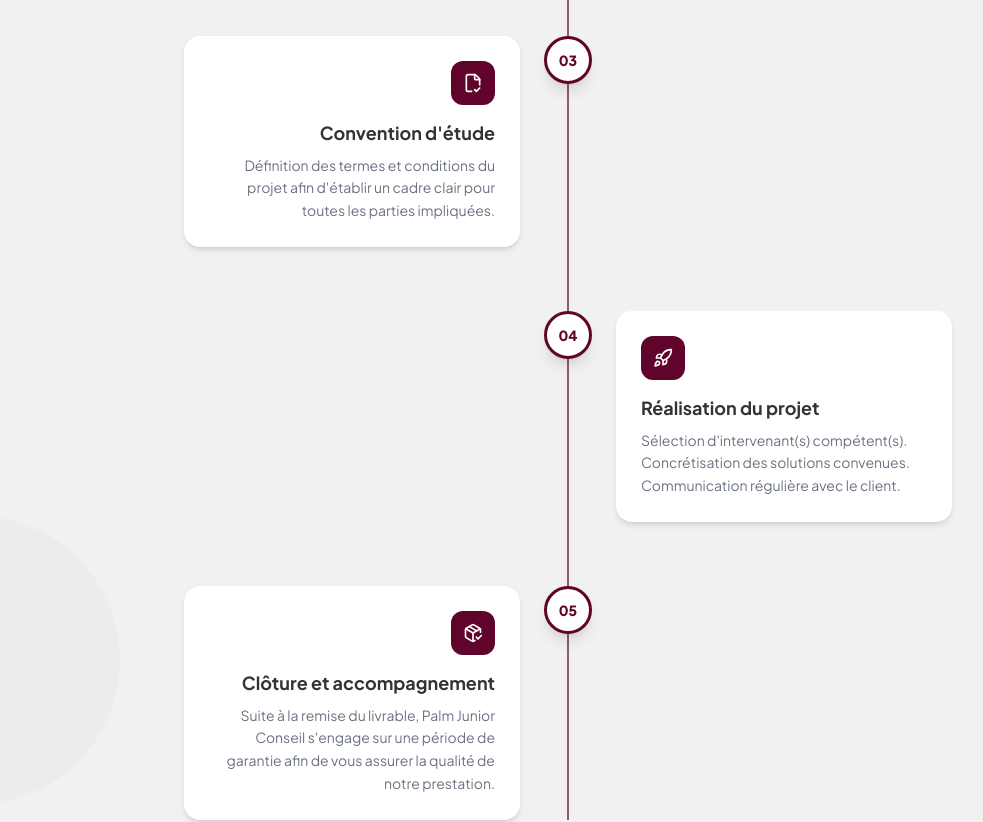
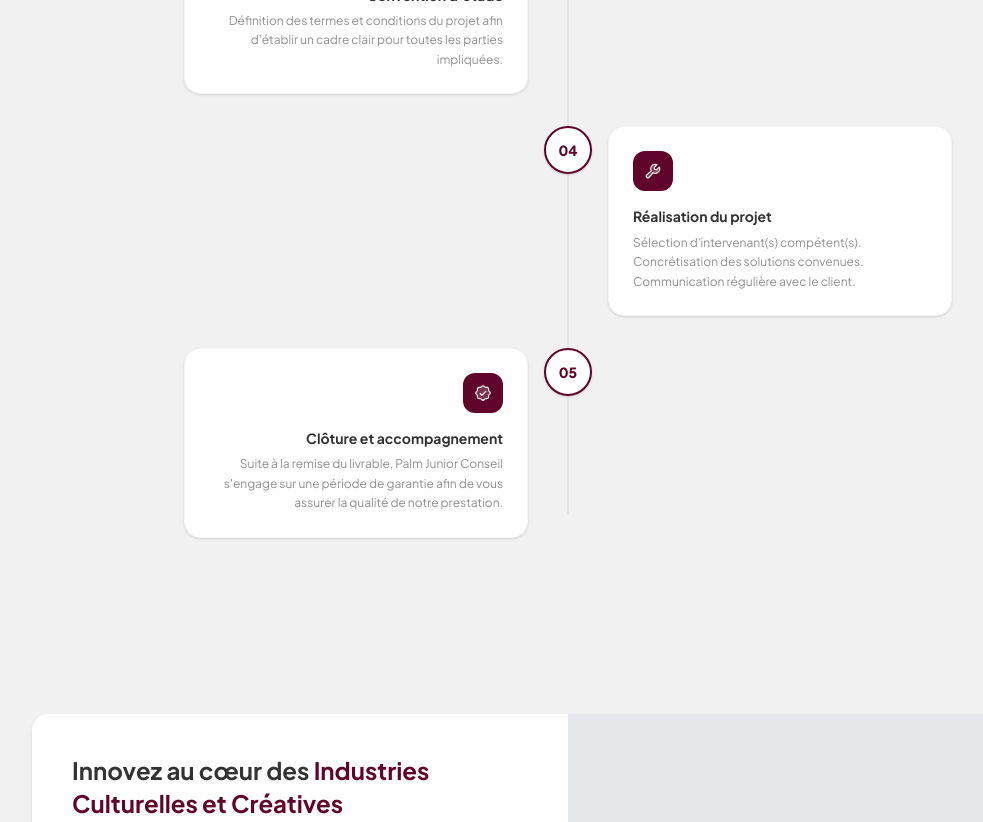
Before and after one commit to Stitchal/pjc-website, a Next.js app: page / in a window 1280 px wide. Shown: the part 1660-2482 px from the top of the page, without its empty margins (72-1055 px from the left). Built offline with nearby package versions, Linux system fonts and the light colour scheme.

Commit message:
enhanced code

```diff
--- a/app/nos-prestations/page.tsx
+++ b/app/nos-prestations/page.tsx
@@ -1,6 +1,5 @@
 import type { Metadata } from "next";
 import AppImage from "@/components/AppImage";
-import Link from "next/link";
 import CtaStrip from "@/components/CtaStrip";
 
 export const metadata: Metadata = {
--- a/components/Footer.tsx
+++ b/components/Footer.tsx
@@ -1,6 +1,7 @@
 import Link from "next/link";
 import AppImage from "@/components/AppImage";
-import { MapPin, Mail } from "lucide-react";
+import { MapPinIcon } from "@phosphor-icons/react/dist/ssr/MapPin";
+import { EnvelopeSimpleIcon } from "@phosphor-icons/react/dist/ssr/EnvelopeSimple";
 import { FaLinkedin, FaInstagram } from "react-icons/fa";
 import { NAV_LINKS } from "@/lib/nav-links";
 
@@ -30,7 +31,7 @@ export default function Footer() {
             </h3>
             <ul className="space-y-3 text-sm text-white/60">
               <li className="flex items-start gap-2">
-                <MapPin className="h-4 w-4 mt-0.5 shrink-0 text-brand-light" />
+                <MapPinIcon className="h-4 w-4 mt-0.5 shrink-0 text-brand-light" />
                 <span>
                   Campus Georges Méliès,
                   <br />
@@ -44,7 +45,7 @@ export default function Footer() {
                   href="mailto:palmjuniorconseil@gmail.com"
                   className="flex items-center gap-2 transition-colors duration-200 hover:text-white"
                 >
-                  <Mail className="h-4 w-4 shrink-0 text-brand-light" />
+                  <EnvelopeSimpleIcon className="h-4 w-4 shrink-0 text-brand-light" />
                   palmjuniorconseil@gmail.com
                 </a>
               </li>
--- a/components/NavBar.tsx
+++ b/components/NavBar.tsx
@@ -4,7 +4,8 @@ import { useState } from "react";
 import Link from "next/link";
 import AppImage from "@/components/AppImage";
 import { usePathname } from "next/navigation";
-import { Menu, X } from "lucide-react";
+import { ListIcon } from "@phosphor-icons/react/dist/ssr/List";
+import { XIcon } from "@phosphor-icons/react/dist/ssr/X";
 
 import { NAV_LINKS } from "@/lib/nav-links";
 export { NAV_LINKS };
@@ -88,7 +89,7 @@ export default function NavBar({ variant = "page" }: NavBarProps) {
           onClick={() => setMobileOpen(!mobileOpen)}
           aria-label={mobileOpen ? "Fermer le menu" : "Ouvrir le menu"}
         >
-          {mobileOpen ? <X size={18} /> : <Menu size={18} />}
+          {mobileOpen ? <XIcon size={18} /> : <ListIcon size={18} />}
         </button>
       </div>
 
--- a/components/home/ServicesGrid.tsx
+++ b/components/home/ServicesGrid.tsx
@@ -1,45 +1,104 @@
 "use client";
 
-import { Megaphone, Clapperboard, Gamepad2, PartyPopper, Search } from "lucide-react";
-import type { FC, SVGProps } from "react";
+import { MegaphoneIcon } from "@phosphor-icons/react/dist/ssr/Megaphone";
+import { FilmSlateIcon } from "@phosphor-icons/react/dist/ssr/FilmSlate";
+import { GameControllerIcon } from "@phosphor-icons/react/dist/ssr/GameController";
+import { ConfettiIcon } from "@phosphor-icons/react/dist/ssr/Confetti";
+import { MagnifyingGlassIcon } from "@phosphor-icons/react/dist/ssr/MagnifyingGlass";
+import Link from "next/link";
 
-type IconComponent = FC<SVGProps<SVGSVGElement> & { size?: number | string }>;
-
-const services: { icon: IconComponent; title: string; description: string }[] = [
-  { icon: Megaphone as IconComponent, title: "Communication", description: "Propulsez votre visibilité et votre communication" },
-  { icon: Clapperboard as IconComponent, title: "Production audiovisuelle", description: "Valorisez vos contenus et vos productions" },
-  { icon: Gamepad2 as IconComponent, title: "Game Design", description: "Réinventez l'expérience par le jeu" },
-  { icon: PartyPopper as IconComponent, title: "Événementiel", description: "Fédérez vos publics par l'événementiel" },
-  { icon: Search as IconComponent, title: "Étude de publics", description: "Décryptez l'impact de vos projets et de vos publics" },
+const services = [
+  {
+    icon: MegaphoneIcon,
+    title: "Communication",
+    description: "Propulsez votre visibilité et votre communication",
+    href: "/nos-prestations#communication",
+  },
+  {
+    icon: FilmSlateIcon,
+    title: "Production audiovisuelle",
+    description: "Valorisez vos contenus et vos productions",
+    href: "/nos-prestations#production-audiovisuelle",
+  },
+  {
+    icon: GameControllerIcon,
+    title: "Game Design",
+    description: "Réinventez l'expérience par le jeu",
+    href: "/nos-prestations#game-design",
+  },
+  {
+    icon: ConfettiIcon,
+    title: "Événementiel",
+    description: "Fédérez vos publics par l'événementiel",
+    href: "/nos-prestations#evenementiel",
+  },
+  {
+    icon: MagnifyingGlassIcon,
+    title: "Étude de publics",
+    description: "Décryptez l'impact de vos projets et de vos publics",
+    href: "/nos-prestations#etude-de-publics",
+  },
 ];
 
-function ServiceCard({ service }: { service: typeof services[number] }) {
-  const Icon = service.icon;
-  return (
-    <div className="rounded-2xl bg-white p-6 border border-gray-200 transition-all duration-300 hover:shadow-lg hover:-translate-y-0.5">
-      <div className="flex h-11 w-11 items-center justify-center rounded-xl bg-brand-dark text-white">
-        <Icon width={20} height={20} />
-      </div>
-      <h3 className="mt-4 text-base font-semibold text-gray-dark">{service.title}</h3>
-      <p className="mt-1.5 text-sm text-gray-500 leading-relaxed">{service.description}</p>
-    </div>
-  );
-}
+export default function ServicesGrid() {
+  const [first, ...rest] = services;
+  const FirstIcon = first.icon;
 
-export default function ServicesGrid() {
   return (
     <section className="bg-white py-16">
       <div className="section-wrapper">
-        <h2 className="text-2xl font-bold text-gray-dark">Nos prestations</h2>
-
-        {/* Ligne 1 — 3 cartes */}
-        <div className="mt-8 grid grid-cols-1 sm:grid-cols-2 lg:grid-cols-3 gap-5">
-          {services.slice(0, 3).map((s) => <ServiceCard key={s.title} service={s} />)}
+        <div className="flex items-end justify-between mb-8 gap-4">
+          <h2 className="text-2xl font-bold text-gray-dark">Nos prestations</h2>
+          <Link
+            href="/nos-prestations"
+            className="text-sm font-semibold text-brand-dark hover:text-brand transition-colors shrink-0"
+          >
+            Voir tout
+          </Link>
         </div>
 
-        {/* Ligne 2 — 2 cartes centrées */}
-        <div className="mt-5 grid grid-cols-1 sm:grid-cols-2 gap-5 lg:w-2/3 lg:mx-auto">
-          {services.slice(3).map((s) => <ServiceCard key={s.title} service={s} />)}
+        {/* Grille asymétrique : 1 grande carte + 4 petites */}
+        <div className="grid grid-cols-1 sm:grid-cols-2 lg:grid-cols-3 gap-4">
+          {/* Carte principale — occupe 2 colonnes sur desktop */}
+          <Link
+            href={first.href}
+            className="lg:col-span-2 group relative overflow-hidden rounded-2xl p-8 flex flex-col justify-between min-h-[180px] no-underline transition-all duration-300 hover:-translate-y-0.5 hover:shadow-lg"
+            style={{ backgroundColor: "var(--color-brand-dark)" }}
+          >
+            <div className="flex items-start justify-between gap-4">
+              <FirstIcon size={32} weight="duotone" className="text-white/90 shrink-0" />
+              <span className="text-xs font-semibold uppercase tracking-widest text-white/30">01</span>
+            </div>
+            <div>
+              <h3 className="text-xl font-bold text-white mb-1">{first.title}</h3>
+              <p className="text-sm text-white/60 leading-relaxed">{first.description}</p>
+            </div>
+          </Link>
+
+          {/* 4 cartes secondaires */}
+          {rest.map((service, i) => {
+            const Icon = service.icon;
+            return (
+              <Link
+                key={service.title}
+                href={service.href}
+                className="group relative overflow-hidden rounded-2xl border border-gray-200 bg-white p-6 flex flex-col justify-between min-h-[160px] no-underline transition-all duration-300 hover:border-brand-dark/20 hover:shadow-md hover:-translate-y-0.5"
+              >
+                <div className="flex items-start justify-between gap-4">
+                  <div className="flex h-10 w-10 items-center justify-center rounded-xl bg-gray-light">
+                    <Icon size={20} weight="duotone" className="text-brand-dark" />
+                  </div>
+                  <span className="text-xs font-semibold uppercase tracking-widest text-gray-dark/20">
+                    0{i + 2}
+                  </span>
+                </div>
+                <div>
+                  <h3 className="text-sm font-bold text-gray-dark mb-1">{service.title}</h3>
+                  <p className="text-xs text-gray-dark/55 leading-relaxed">{service.description}</p>
+                </div>
+              </Link>
+            );
+          })}
         </div>
       </div>
     </section>
--- a/components/home/StudyProcessSection.tsx
+++ b/components/home/StudyProcessSection.tsx
@@ -1,115 +1,49 @@
 "use client";
 
-import { useEffect, useRef, useState } from "react";
-import {
-  Users,
-  Gem,
-  FileCheck2,
-  Rocket,
-  PackageCheck,
-} from "lucide-react";
-import type { FC, SVGProps } from "react";
+import { UsersIcon } from "@phosphor-icons/react/dist/ssr/Users";
+import { FileTextIcon } from "@phosphor-icons/react/dist/ssr/FileText";
+import { HandshakeIcon } from "@phosphor-icons/react/dist/ssr/Handshake";
+import { WrenchIcon } from "@phosphor-icons/react/dist/ssr/Wrench";
+import { SealCheckIcon } from "@phosphor-icons/react/dist/ssr/SealCheck";
+import { motion, useReducedMotion } from "motion/react";
 
-type IconComponent = FC<SVGProps<SVGSVGElement> & { size?: number | string }>;
-
-interface Step {
-  number: string;
-  title: string;
-  description: string;
-  icon: IconComponent;
-}
-
-const steps: Step[] = [
+const steps = [
   {
     number: "01",
     title: "Prise de contact",
-    description:
-      "Compréhension des besoins, objectifs et contraintes. Mise en place d'une compréhension mutuelle.",
-    icon: Users as IconComponent,
+    description: "Compréhension des besoins, objectifs et contraintes. Mise en place d'une compréhension mutuelle.",
+    Icon: UsersIcon,
   },
   {
     number: "02",
     title: "Construction d'une offre sur mesure",
-    description:
-      "Analyse approfondie des besoins. Description des solutions proposées. Délais et estimation budgétaire.",
-    icon: Gem as IconComponent,
+    description: "Analyse approfondie des besoins. Description des solutions proposées. Délais et estimation budgétaire.",
+    Icon: FileTextIcon,
   },
   {
     number: "03",
     title: "Convention d'étude",
-    description:
-      "Définition des termes et conditions du projet afin d'établir un cadre clair pour toutes les parties impliquées.",
-    icon: FileCheck2 as IconComponent,
+    description: "Définition des termes et conditions du projet afin d'établir un cadre clair pour toutes les parties impliquées.",
+    Icon: HandshakeIcon,
   },
   {
     number: "04",
     title: "Réalisation du projet",
-    description:
-      "Sélection d'intervenant(s) compétent(s). Concrétisation des solutions convenues. Communication régulière avec le client.",
-    icon: Rocket as IconComponent,
+    description: "Sélection d'intervenant(s) compétent(s). Concrétisation des solutions convenues. Communication régulière avec le client.",
+    Icon: WrenchIcon,
   },
   {
     number: "05",
     title: "Clôture et accompagnement",
     description: "Suite à la remise du livrable, Palm Junior Conseil s'engage sur une période de garantie afin de vous assurer la qualité de notre prestation.",
-    icon: PackageCheck as IconComponent,
+    Icon: SealCheckIcon,
   },
 ];
 
+const ease = [0.16, 1, 0.3, 1] as const;
+
 export default function StudyProcessSection() {
-  const sectionRef = useRef<HTMLDivElement>(null);
-  const stepRefs = useRef<(HTMLDivElement | null)[]>([]);
-  const [visibleSteps, setVisibleSteps] = useState<Set<number>>(new Set());
-  const [lineProgress, setLineProgress] = useState(0);
-
-  useEffect(() => {
-    const observers: IntersectionObserver[] = [];
-
-    // Observe each step for reveal animation
-    stepRefs.current.forEach((el, index) => {
-      if (!el) return;
-      const observer = new IntersectionObserver(
-        ([entry]) => {
-          if (entry.isIntersecting) {
-            setVisibleSteps((prev) => {
-              const next = new Set(prev);
-              next.add(index);
-              return next;
-            });
-            observer.unobserve(entry.target);
-          }
-        },
-        { threshold: 0.25, rootMargin: "0px 0px -60px 0px" }
-      );
-      observer.observe(el);
-      observers.push(observer);
-    });
-
-    return () => observers.forEach((o) => o.disconnect());
-  }, []);
-
-  // Scroll-driven line progress
-  useEffect(() => {
-    const section = sectionRef.current;
-    if (!section) return;
-
-    const handleScroll = () => {
-      const rect = section.getBoundingClientRect();
-      const sectionTop = rect.top;
-      const sectionHeight = rect.height;
-      const viewportHeight = window.innerHeight;
-
-      // Start growing line when section enters viewport, finish when section is fully scrolled
-      const scrolled = viewportHeight - sectionTop;
-      const total = sectionHeight + viewportHeight * 0.3;
-      const progress = Math.min(Math.max(scrolled / total, 0), 1);
-      setLineProgress(progress);
-    };
-
-    window.addEventListener("scroll", handleScroll, { passive: true });
-    handleScroll();
-    return () => window.removeEventListener("scroll", handleScroll);
-  }, []);
+  const reduce = useReducedMotion();
 
   return (
     <section
@@ -117,206 +51,94 @@ export default function StudyProcessSection() {
       className="relative overflow-hidden py-20 md:py-28"
       style={{ backgroundColor: "var(--color-gray-light)" }}
     >
-      {/* Subtle decorative palm leaf shapes in background */}
-      <div
-        className="pointer-events-none absolute -right-32 top-20 h-96 w-96 rounded-full opacity-[0.04]"
-        style={{ backgroundColor: "var(--color-brand-dark)" }}
-      />
-      <div
-        className="pointer-events-none absolute -left-24 bottom-32 h-72 w-72 rounded-full opacity-[0.03]"
-        style={{ backgroundColor: "var(--color-brand)" }}
-      />
-
-      <div className="section-wrapper" ref={sectionRef}>
+      <div className="section-wrapper">
         {/* Section heading */}
         <div className="mb-16 text-center">
-          <p
-            className="mb-3 text-sm font-semibold uppercase tracking-widest"
-            style={{ color: "var(--color-brand)" }}
-          >
+          <p className="mb-3 text-sm font-semibold uppercase tracking-widest text-brand">
             Notre méthodologie
           </p>
-          <h2
-            className="text-3xl font-bold leading-tight md:text-4xl"
-            style={{ color: "var(--color-gray-dark)" }}
-          >
+          <h2 className="text-3xl font-bold leading-tight md:text-4xl text-gray-dark">
             Déroulé d&rsquo;une étude
           </h2>
-          <p className="mx-auto mt-4 max-w-lg text-base text-gray-500 leading-relaxed">
+          <p className="mx-auto mt-4 max-w-lg text-base text-gray-dark/55 leading-relaxed">
             Un processus structuré pour transformer votre vision en résultat concret.
           </p>
         </div>
 
-        {/* Timeline */}
+        {/* Steps — timeline verticale centrée desktop, liste mobile */}
         <div className="relative mx-auto max-w-3xl">
-          {/* Vertical line — background track */}
+          {/* Ligne verticale décorative */}
           <div
-            className="absolute left-6 top-0 h-full w-0.5 md:left-1/2 md:-translate-x-1/2"
-            style={{
-              backgroundColor: "var(--color-brand-dark)",
-              opacity: 0.1,
-            }}
-          />
-          {/* Vertical line — animated progress */}
-          <div
-            className="absolute left-6 top-0 w-0.5 md:left-1/2 md:-translate-x-1/2 transition-none"
-            style={{
-              backgroundColor: "var(--color-brand-dark)",
-              height: `${lineProgress * 100}%`,
-              opacity: 0.6,
-            }}
+            className="absolute left-6 top-6 bottom-6 w-px md:left-1/2 md:-translate-x-1/2"
+            style={{ backgroundColor: "var(--color-brand-dark)", opacity: 0.1 }}
           />
 
+          <div className="space-y-8">
             {steps.map((step, index) => {
-            const isVisible = visibleSteps.has(index);
               const isEven = index % 2 === 0;
-            const Icon = step.icon;
+              const { Icon } = step;
 
               return (
-              <div
+                <motion.div
                   key={step.number}
-                ref={(el) => { stepRefs.current[index] = el; }}
-                className={`
-                  relative flex items-start gap-6 pb-16 last:pb-0
-                  md:gap-0
-                  transition-all duration-700 ease-out
-                  ${isVisible ? "opacity-100 translate-y-0" : "opacity-0 translate-y-8"}
-                `}
-                style={{ transitionDelay: `${isVisible ? 100 : 0}ms` }}
+                  initial={reduce ? false : { opacity: 0, y: 20 }}
+                  whileInView={{ opacity: 1, y: 0 }}
+                  viewport={{ once: true, amount: 0.3 }}
+                  transition={{ duration: 0.55, delay: index * 0.08, ease }}
+                  className="relative flex items-start gap-6 md:gap-0"
                 >
-                {/* ── Mobile layout: icon left, content right ── */}
-                {/* ── Desktop layout: alternating sides ── */}
-
-                {/* Content card — desktop left side */}
-                <div
-                  className={`
-                    hidden md:flex md:w-1/2 md:pr-12
-                    ${isEven ? "md:justify-end" : "md:invisible"}
-                  `}
-                >
-                  {isEven && (
-                    <StepCard
-                      step={step}
-                      Icon={Icon}
-                      align="right"
-                      isVisible={isVisible}
-                    />
-                  )}
+                  {/* Contenu gauche — desktop pair */}
+                  <div className={`hidden md:flex md:w-1/2 md:pr-10 ${isEven ? "md:justify-end" : "md:invisible"}`}>
+                    {isEven && <StepCard step={step} Icon={Icon} align="right" />}
                   </div>
 
-                {/* Center node */}
-                <div className="relative z-10 flex-shrink-0 md:absolute md:left-1/2 md:-translate-x-1/2">
+                  {/* Nœud central */}
+                  <div className="relative z-10 shrink-0 md:absolute md:left-1/2 md:-translate-x-1/2">
                     <div
-                    className={`
-                      flex h-12 w-12 items-center justify-center rounded-full
-                      border-[3px] shadow-lg
-                      transition-all duration-500
-                      ${isVisible ? "scale-100" : "scale-0"}
-                    `}
-                    style={{
-                      backgroundColor: "var(--color-white)",
-                      borderColor: "var(--color-brand-dark)",
-                    }}
+                      className="flex h-12 w-12 items-center justify-center rounded-full border-2 bg-white shadow-sm"
+                      style={{ borderColor: "var(--color-brand-dark)" }}
                     >
-                    <span
-                      className="text-sm font-extrabold"
-                      style={{ color: "var(--color-brand-dark)" }}
-                    >
-                      {step.number}
-                    </span>
+                      <span className="text-sm font-extrabold text-brand-dark">{step.number}</span>
                     </div>
                   </div>
 
-                {/* Content card — desktop right side */}
-                <div
-                  className={`
-                    hidden md:flex md:w-1/2 md:pl-12
-                    ${!isEven ? "md:justify-start" : "md:invisible"}
-                  `}
-                >
-                  {!isEven && (
-                    <StepCard
-                      step={step}
-                      Icon={Icon}
-                      align="left"
-                      isVisible={isVisible}
-                    />
-                  )}
+                  {/* Contenu droit — desktop impair */}
+                  <div className={`hidden md:flex md:w-1/2 md:pl-10 ${!isEven ? "md:justify-start" : "md:invisible"}`}>
+                    {!isEven && <StepCard step={step} Icon={Icon} align="left" />}
                   </div>
 
-                {/* Mobile content — always right of the node */}
+                  {/* Mobile — toujours à droite du nœud */}
                   <div className="flex-1 md:hidden">
-                  <StepCard
-                    step={step}
-                    Icon={Icon}
-                    align="left"
-                    isVisible={isVisible}
-                  />
+                    <StepCard step={step} Icon={Icon} align="left" />
                   </div>
-              </div>
+                </motion.div>
               );
             })}
+          </div>
         </div>
       </div>
     </section>
   );
 }
 
-/* ── Step card sub-component ── */
 function StepCard({
   step,
   Icon,
   align,
-  isVisible,
 }: {
-  step: Step;
-  Icon: IconComponent;
+  step: (typeof steps)[number];
+  Icon: React.ElementType;
   align: "left" | "right";
-  isVisible: boolean;
 }) {
   return (
     <div
-      className={`
-        group relative max-w-sm rounded-2xl bg-white p-6 shadow-md
-        border border-transparent
-        transition-all duration-500
-        hover:shadow-xl hover:-translate-y-1
-        ${isVisible ? "opacity-100" : "opacity-0"}
-        ${align === "right" ? "text-right" : "text-left"}
-      `}
-      style={{
-        transitionDelay: isVisible ? "200ms" : "0ms",
-      }}
+      className={`group max-w-sm rounded-2xl bg-white p-6 shadow-sm border border-gray-100 transition-all duration-300 hover:shadow-md hover:-translate-y-0.5 ${align === "right" ? "text-right" : "text-left"}`}
     >
-      {/* Hover accent border */}
-      <div
-        className="absolute inset-0 rounded-2xl opacity-0 transition-opacity duration-300 group-hover:opacity-100"
-        style={{
-          border: "2px solid var(--color-brand-light)",
-        }}
-      />
-
-      {/* Icon */}
-      <div
-        className={`
-          mb-4 inline-flex h-11 w-11 items-center justify-center rounded-xl
-          transition-transform duration-300 group-hover:scale-110
-          ${align === "right" ? "ml-auto" : ""}
-        `}
-        style={{ backgroundColor: "var(--color-brand-dark)" }}
-      >
-        <Icon width={20} height={20} className="text-white" />
+      <div className={`mb-4 inline-flex h-10 w-10 items-center justify-center rounded-xl bg-brand-dark ${align === "right" ? "ml-auto" : ""}`}>
+        <Icon size={18} weight="duotone" className="text-white" />
       </div>
-
-      <h3
-        className="text-base font-bold leading-snug md:text-lg"
-        style={{ color: "var(--color-gray-dark)" }}
-      >
-        {step.title}
-      </h3>
-      <p className="mt-2 text-sm leading-relaxed text-gray-500">
-        {step.description}
-      </p>
+      <h3 className="text-sm font-bold text-gray-dark leading-snug mb-1.5">{step.title}</h3>
+      <p className="text-xs text-gray-dark/55 leading-relaxed">{step.description}</p>
     </div>
   );
 }
```
Lines whose indentation alone changed are shown as unchanged.
